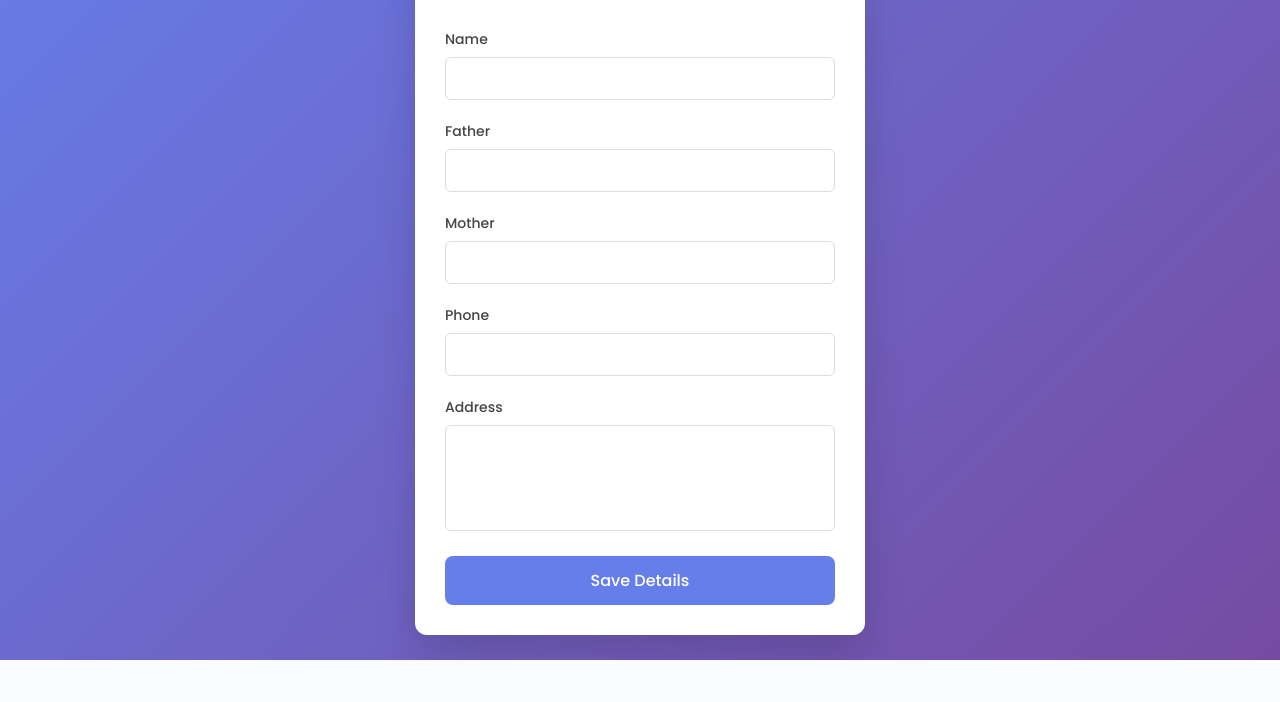
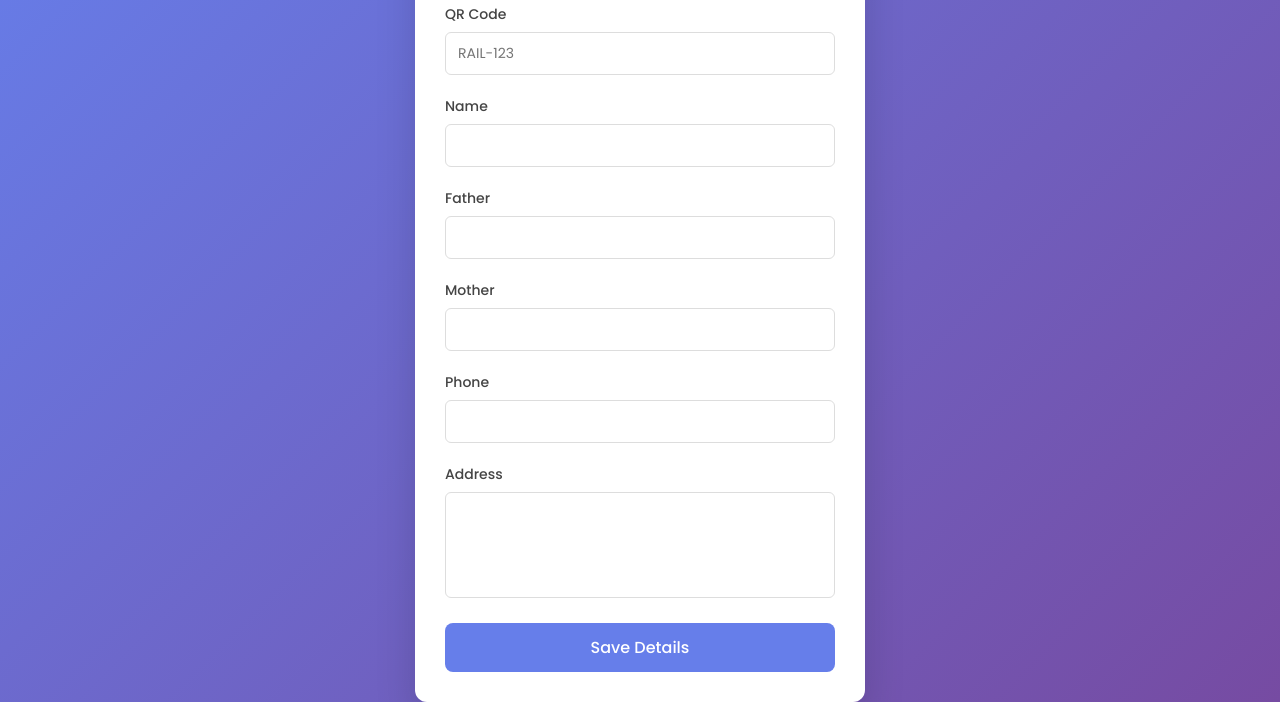
Before and after one commit to SmartFarming50/app, a Flask app: template templates/add.html in a window 1280 px wide. Shown: the part 140-842 px from the top of the page. Before the commit the page ends 800 px from the top, so only its background shows below. Run offline with Flask 3, Linux system fonts and the light colour scheme; the template is opened without the code that fills it, so the values that code supplies are empty.

Commit message:
Update add.html

```diff
--- a/templates/add.html
+++ b/templates/add.html
@@ -105,6 +105,9 @@
         <div class="qr">QR Code: {{ qr_code }}</div>
 
         <form method="POST">
+    <label>QR Code</label>
+    <input type="text" name="qr_code" required placeholder="RAIL-123">
+
     <label>Name</label>
     <input type="text" name="name" required>
 
@@ -122,6 +125,7 @@
 
     <button type="submit">Save Details</button>
 </form>
+
     </div>
 
 </body>
```
Lines whose indentation alone changed are shown as unchanged.
